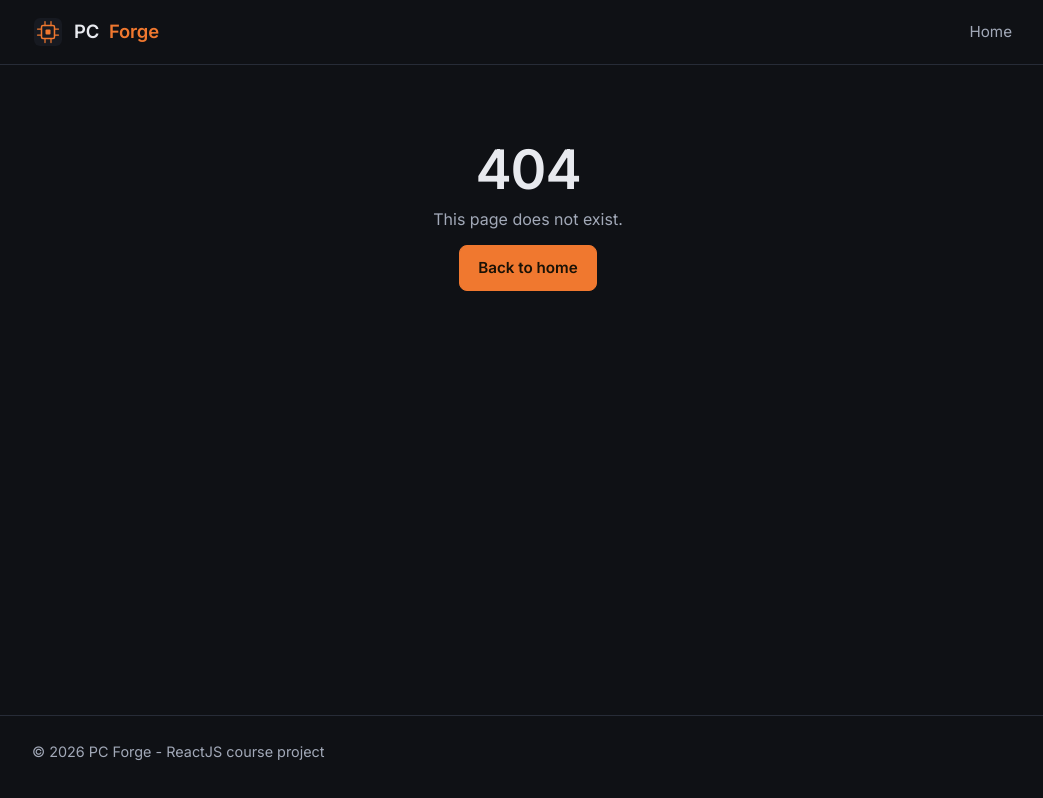
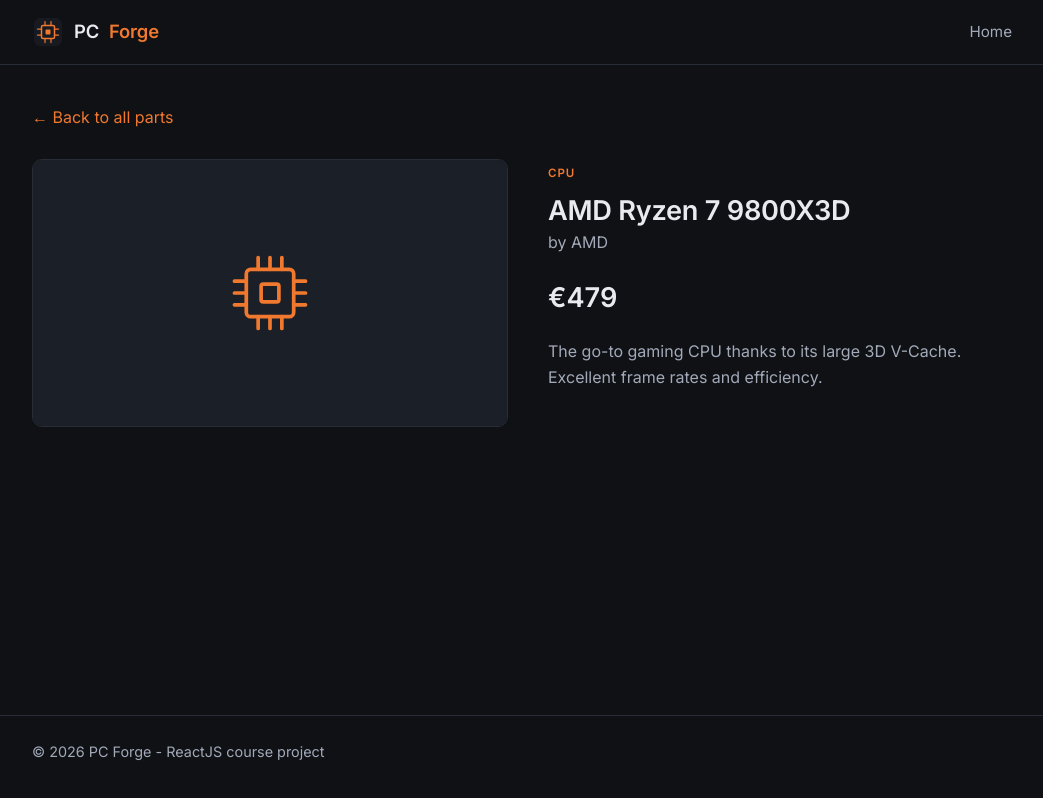
Before and after one commit to Shadow1886/ProjectPCMarket, a React (Vite) app: page /parts/1 in a window 1280 px wide. Before the commit this address had no page. Shown: the whole page, without its empty margins (112-1155 px from the left). Built offline with nearby package versions, Linux system fonts and the light colour scheme; data requests are answered from the project's data file.

Commit message:
Makes them openable + details for parts, also an addition Part not found if attempting to open an PC part that doesnt exist i.e. 999

```diff
--- a/src/App.jsx
+++ b/src/App.jsx
@@ -1,6 +1,7 @@
 import { Link, Routes, Route } from 'react-router-dom'
 import Navbar from './components/Navbar'
 import Home from './pages/Home'
+import PartDetails from './pages/PartDetails'
 
 function App() {
   return (
@@ -10,6 +11,7 @@
       <main className="page">
         <Routes>
           <Route path="/" element={<Home />} />
+          <Route path="/parts/:id" element={<PartDetails />} />
           {/* Any other URL: 404 page */}
           <Route
             path="*"
--- a/src/components/PartCard.jsx
+++ b/src/components/PartCard.jsx
@@ -1,7 +1,9 @@
+import { Link } from 'react-router-dom'
+
 // Shows one part as a card. The part comes from the parent as a prop.
 function PartCard({ part }) {
   return (
-    <div className="card">
+    <Link to={`/parts/${part.id}`} className="card">
       <img src={`/images/${part.category}.svg`} alt={part.category} className="card-image" />
 
       <div className="card-body">
@@ -10,7 +12,7 @@
         <p className="muted">{part.brand}</p>
         <p className="price">€{part.price}</p>
       </div>
-    </div>
+    </Link>
   )
 }
 
--- a/src/index.css
+++ b/src/index.css
@@ -317,3 +317,42 @@
   color: #ffb3bf;
   font-size: 0.95rem;
 }
+
+/* ---------- Details page ---------- */
+
+.details {
+  display: grid;
+  grid-template-columns: 1fr 1fr;
+  gap: 40px;
+  margin-top: 28px;
+}
+
+.details-image {
+  width: 100%;
+  border: 1px solid var(--border);
+  border-radius: var(--radius);
+}
+
+.details h1 {
+  margin: 10px 0 2px;
+  font-size: 1.7rem;
+  font-weight: 600;
+}
+
+.details-price {
+  margin: 20px 0;
+  font-size: 1.7rem;
+  font-weight: 600;
+}
+
+.details-description {
+  max-width: 46ch;
+  color: var(--text-muted);
+}
+
+/* On small screens: one column instead of two */
+@media (max-width: 760px) {
+  .details {
+    grid-template-columns: 1fr;
+  }
+}
--- /dev/null
+++ b/src/pages/PartDetails.jsx
@@ -0,0 +1,51 @@
+import { useEffect, useState } from 'react'
+import { Link, useParams } from 'react-router-dom'
+import { getPart } from '../api'
+
+function PartDetails() {
+  // The id from the URL, e.g. /parts/4 -> id = "4"
+  const { id } = useParams()
+
+  const [part, setPart] = useState(null)
+  const [error, setError] = useState('')
+
+  // Load the part every time the id in the URL changes
+  useEffect(() => {
+    getPart(id)
+      .then((data) => setPart(data))
+      .catch(() => setError('Part not found.'))
+  }, [id])
+
+  if (error) {
+    return (
+      <div className="container">
+        <p className="error">{error}</p>
+        <Link to="/">Back to home</Link>
+      </div>
+    )
+  }
+
+  if (!part) {
+    return <p className="container muted">Loading...</p>
+  }
+
+  return (
+    <div className="container">
+      <Link to="/">← Back to all parts</Link>
+
+      <div className="details">
+        <img src={`/images/${part.category}.svg`} alt={part.category} className="details-image" />
+
+        <div>
+          <span className="category">{part.category.toUpperCase()}</span>
+          <h1>{part.name}</h1>
+          <p className="muted">by {part.brand}</p>
+          <p className="details-price">€{part.price}</p>
+          <p className="details-description">{part.description}</p>
+        </div>
+      </div>
+    </div>
+  )
+}
+
+export default PartDetails
```
Also changed, not shown: 1 other file (tests, documents, lock files or other folders).
